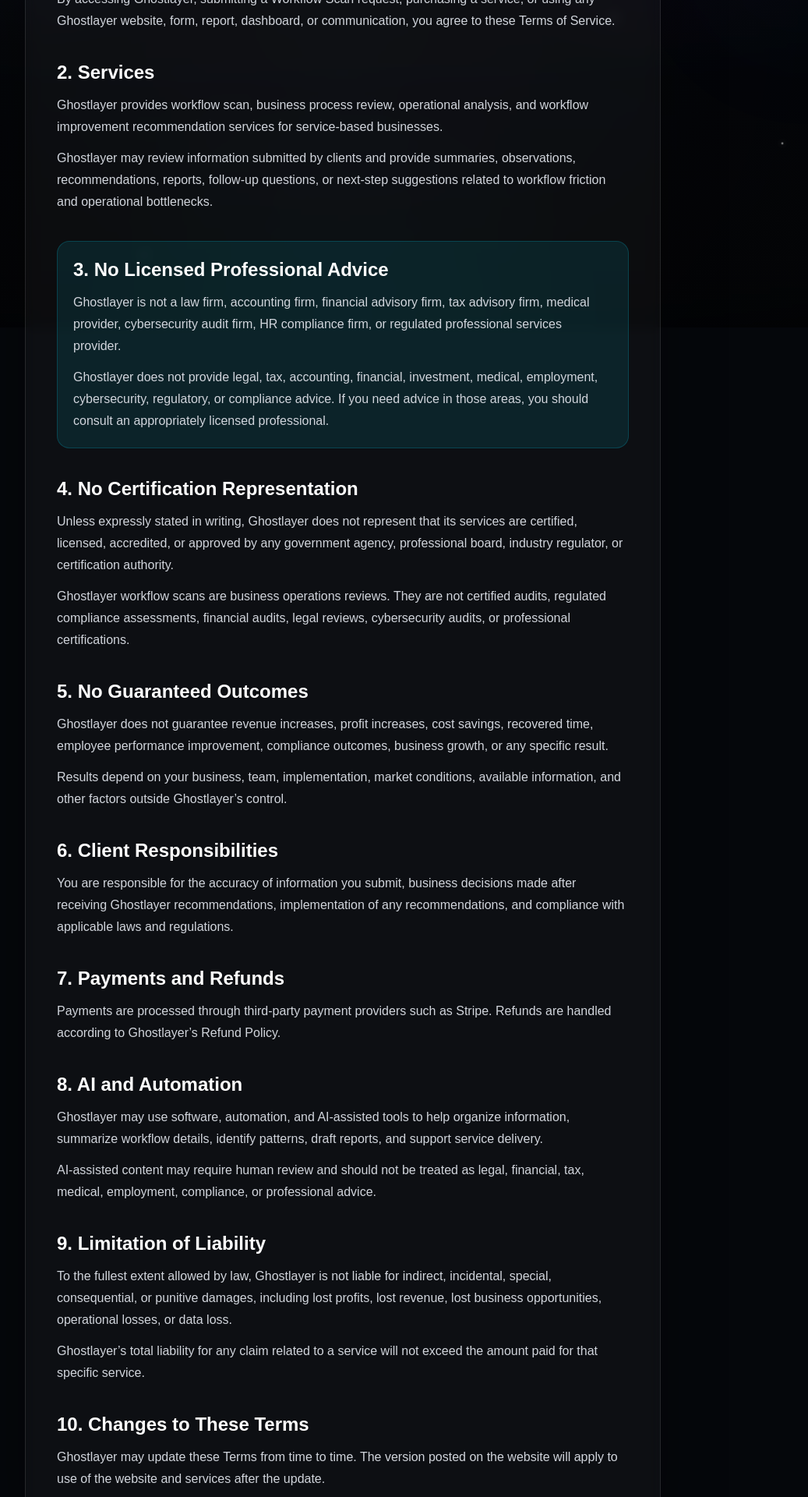
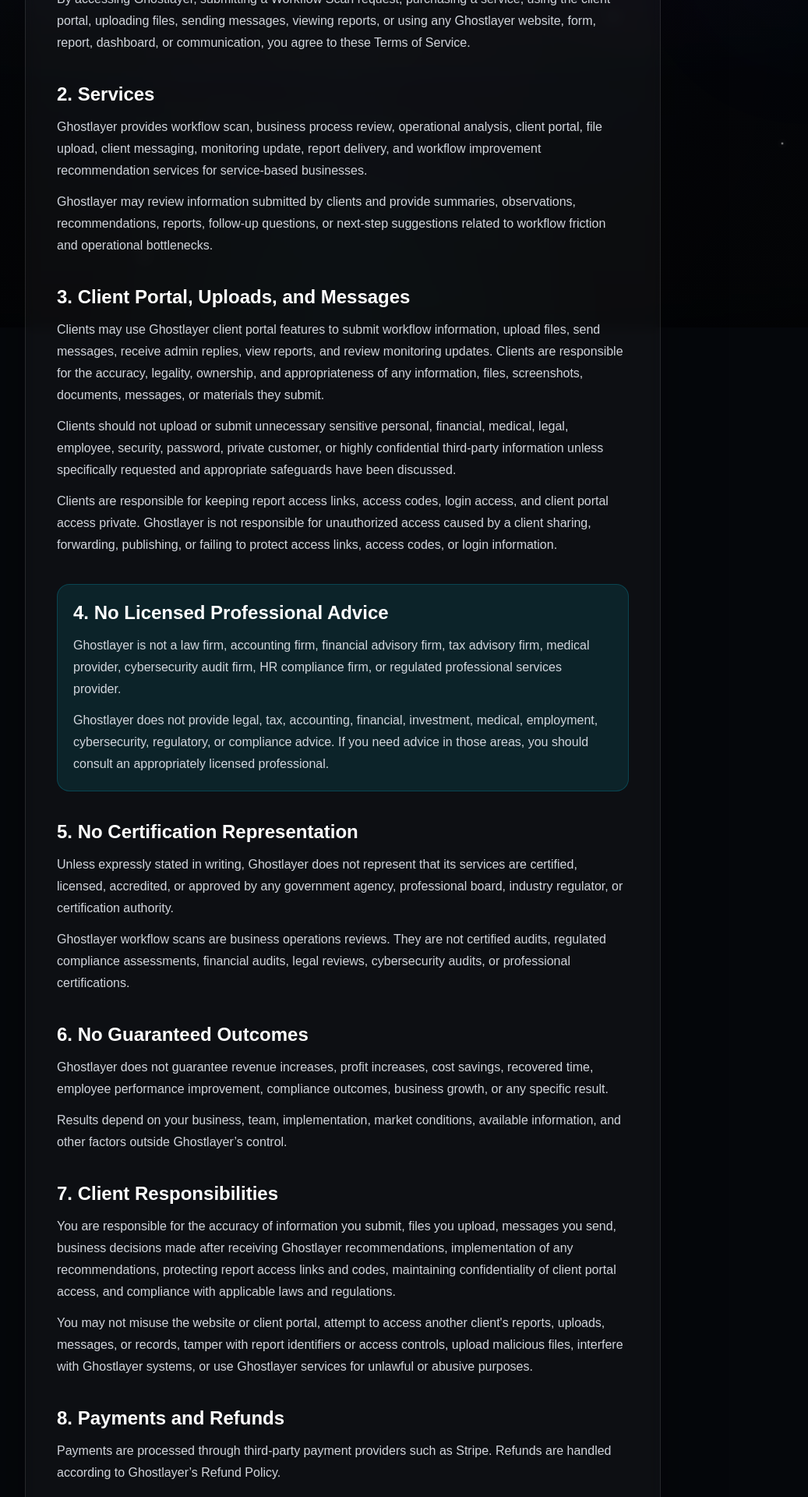
Before and after one commit to DexTheAIBusinessman/ghostlayer, a Next.js app: page /terms in a window 1280 px wide. Shown: the part 380-2300 px from the top of the page at 78% size, without its empty margins (200-1237 px from the left). Built offline with nearby package versions, Linux system fonts and the light colour scheme.

Commit message:
strengthen terms for client portal use

```diff
--- a/app/terms/page.tsx
+++ b/app/terms/page.tsx
@@ -69,22 +69,35 @@
             <section>
               <h2 className="text-2xl font-semibold text-white">1. Agreement to Terms</h2>
               <p className="mt-3 leading-7">
-                By accessing Ghostlayer, submitting a Workflow Scan request, purchasing a service, or using any Ghostlayer website, form, report, dashboard, or communication, you agree to these Terms of Service.
-              </p>
+              By accessing Ghostlayer, submitting a Workflow Scan request, purchasing a service, using the client portal, uploading files, sending messages, viewing reports, or using any Ghostlayer website, form, report, dashboard, or communication, you agree to these Terms of Service.
+            </p>
             </section>
 
             <section>
               <h2 className="text-2xl font-semibold text-white">2. Services</h2>
               <p className="mt-3 leading-7">
-                Ghostlayer provides workflow scan, business process review, operational analysis, and workflow improvement recommendation services for service-based businesses.
-              </p>
+              Ghostlayer provides workflow scan, business process review, operational analysis, client portal, file upload, client messaging, monitoring update, report delivery, and workflow improvement recommendation services for service-based businesses.
+            </p>
               <p className="mt-3 leading-7">
                 Ghostlayer may review information submitted by clients and provide summaries, observations, recommendations, reports, follow-up questions, or next-step suggestions related to workflow friction and operational bottlenecks.
               </p>
             </section>
 
-            <section className="rounded-2xl border border-cyan-400/20 bg-cyan-400/10 p-5">
-              <h2 className="text-2xl font-semibold text-white">3. No Licensed Professional Advice</h2>
+          <section>
+            <h2 className="text-2xl font-semibold text-white">3. Client Portal, Uploads, and Messages</h2>
+            <p className="mt-3 leading-7">
+              Clients may use Ghostlayer client portal features to submit workflow information, upload files, send messages, receive admin replies, view reports, and review monitoring updates. Clients are responsible for the accuracy, legality, ownership, and appropriateness of any information, files, screenshots, documents, messages, or materials they submit.
+            </p>
+            <p className="mt-3 leading-7">
+              Clients should not upload or submit unnecessary sensitive personal, financial, medical, legal, employee, security, password, private customer, or highly confidential third-party information unless specifically requested and appropriate safeguards have been discussed.
+            </p>
+            <p className="mt-3 leading-7">
+              Clients are responsible for keeping report access links, access codes, login access, and client portal access private. Ghostlayer is not responsible for unauthorized access caused by a client sharing, forwarding, publishing, or failing to protect access links, access codes, or login information.
+            </p>
+          </section>
+
+          <section className="rounded-2xl border border-cyan-400/20 bg-cyan-400/10 p-5">
+            <h2 className="text-2xl font-semibold text-white">4. No Licensed Professional Advice</h2>
               <p className="mt-3 leading-7">
                 Ghostlayer is not a law firm, accounting firm, financial advisory firm, tax advisory firm, medical provider, cybersecurity audit firm, HR compliance firm, or regulated professional services provider.
               </p>
@@ -94,7 +107,7 @@
             </section>
 
             <section>
-              <h2 className="text-2xl font-semibold text-white">4. No Certification Representation</h2>
+              <h2 className="text-2xl font-semibold text-white">5. No Certification Representation</h2>
               <p className="mt-3 leading-7">
                 Unless expressly stated in writing, Ghostlayer does not represent that its services are certified, licensed, accredited, or approved by any government agency, professional board, industry regulator, or certification authority.
               </p>
@@ -104,7 +117,7 @@
             </section>
 
             <section>
-              <h2 className="text-2xl font-semibold text-white">5. No Guaranteed Outcomes</h2>
+              <h2 className="text-2xl font-semibold text-white">6. No Guaranteed Outcomes</h2>
               <p className="mt-3 leading-7">
                 Ghostlayer does not guarantee revenue increases, profit increases, cost savings, recovered time, employee performance improvement, compliance outcomes, business growth, or any specific result.
               </p>
@@ -114,21 +127,24 @@
             </section>
 
             <section>
-              <h2 className="text-2xl font-semibold text-white">6. Client Responsibilities</h2>
+              <h2 className="text-2xl font-semibold text-white">7. Client Responsibilities</h2>
               <p className="mt-3 leading-7">
-                You are responsible for the accuracy of information you submit, business decisions made after receiving Ghostlayer recommendations, implementation of any recommendations, and compliance with applicable laws and regulations.
-              </p>
+              You are responsible for the accuracy of information you submit, files you upload, messages you send, business decisions made after receiving Ghostlayer recommendations, implementation of any recommendations, protecting report access links and codes, maintaining confidentiality of client portal access, and compliance with applicable laws and regulations.
+            </p>
+            <p className="mt-3 leading-7">
+              You may not misuse the website or client portal, attempt to access another client's reports, uploads, messages, or records, tamper with report identifiers or access controls, upload malicious files, interfere with Ghostlayer systems, or use Ghostlayer services for unlawful or abusive purposes.
+            </p>
             </section>
 
             <section>
-              <h2 className="text-2xl font-semibold text-white">7. Payments and Refunds</h2>
+              <h2 className="text-2xl font-semibold text-white">8. Payments and Refunds</h2>
               <p className="mt-3 leading-7">
                 Payments are processed through third-party payment providers such as Stripe. Refunds are handled according to Ghostlayer’s Refund Policy.
               </p>
             </section>
 
             <section>
-              <h2 className="text-2xl font-semibold text-white">8. AI and Automation</h2>
+              <h2 className="text-2xl font-semibold text-white">9. AI and Automation</h2>
               <p className="mt-3 leading-7">
                 Ghostlayer may use software, automation, and AI-assisted tools to help organize information, summarize workflow details, identify patterns, draft reports, and support service delivery.
               </p>
@@ -138,7 +154,7 @@
             </section>
 
             <section>
-              <h2 className="text-2xl font-semibold text-white">9. Limitation of Liability</h2>
+              <h2 className="text-2xl font-semibold text-white">10. Limitation of Liability</h2>
               <p className="mt-3 leading-7">
                 To the fullest extent allowed by law, Ghostlayer is not liable for indirect, incidental, special, consequential, or punitive damages, including lost profits, lost revenue, lost business opportunities, operational losses, or data loss.
               </p>
@@ -148,7 +164,7 @@
             </section>
 
             <section>
-              <h2 className="text-2xl font-semibold text-white">10. Changes to These Terms</h2>
+              <h2 className="text-2xl font-semibold text-white">11. Changes to These Terms</h2>
               <p className="mt-3 leading-7">
                 Ghostlayer may update these Terms from time to time. The version posted on the website will apply to use of the website and services after the update.
               </p>
```
